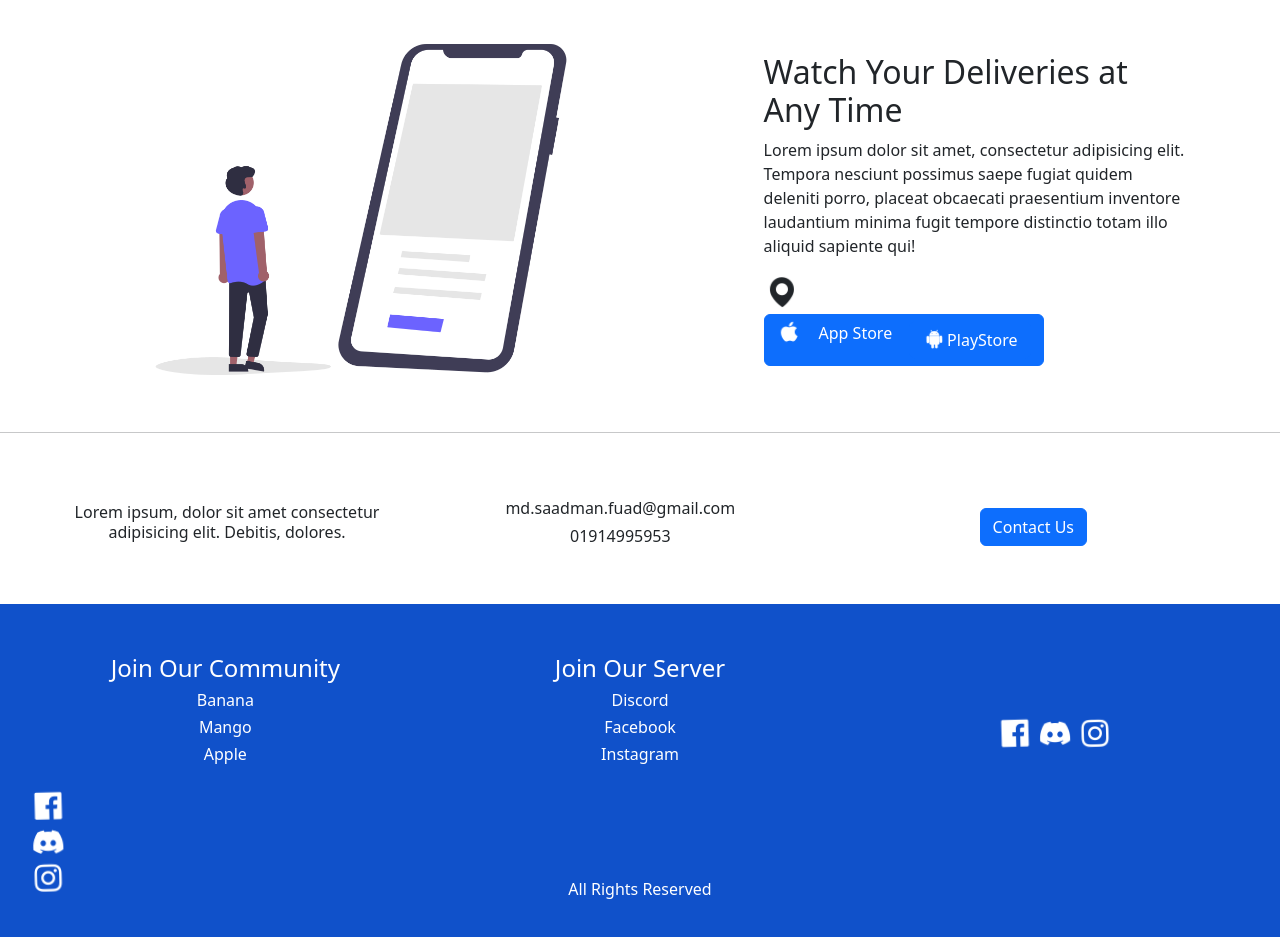
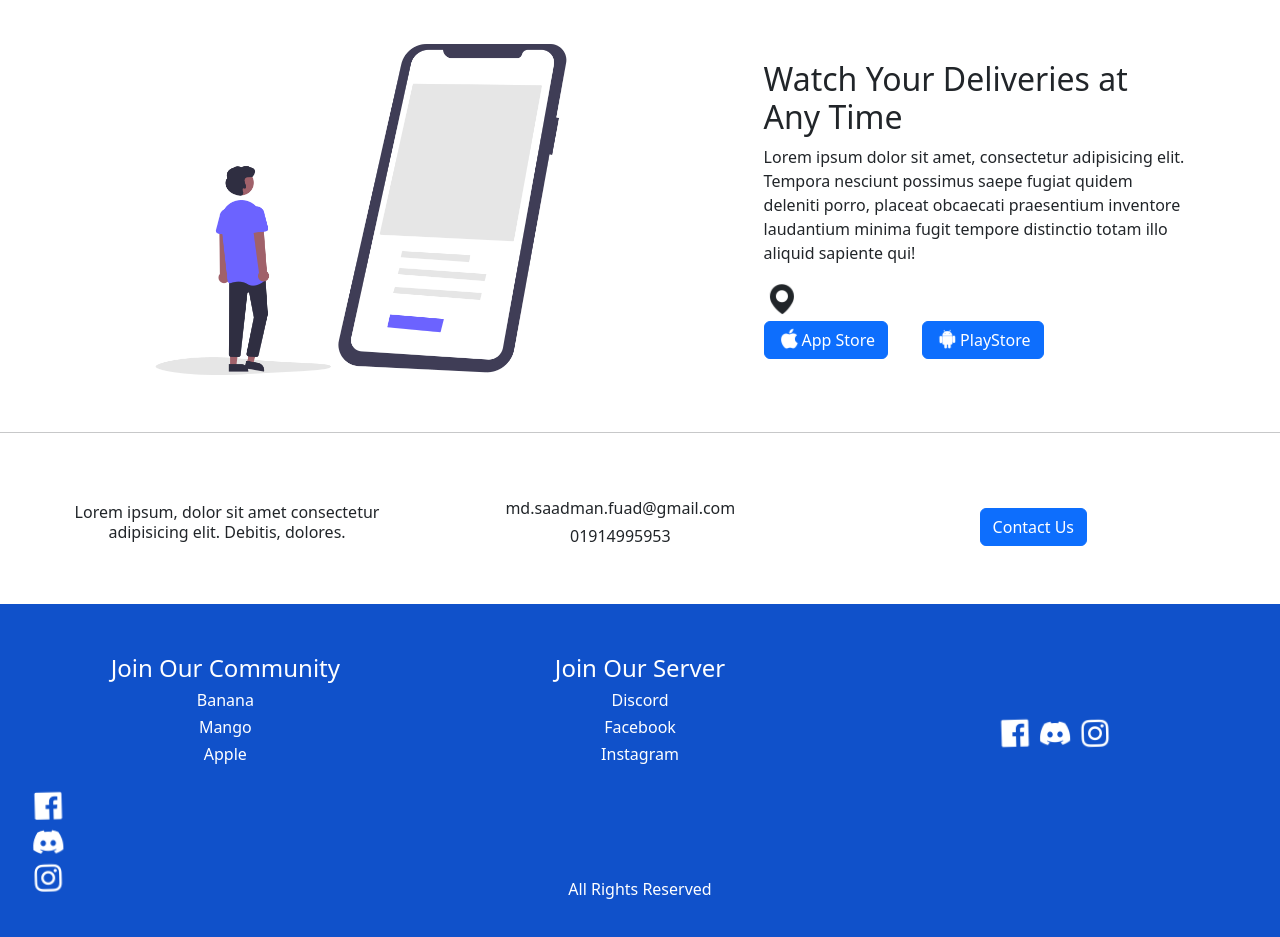
Before and after one commit to MD-Saadman-Fuad/page-display, a plain HTML site: page index.html in a window 1280 px wide. Shown: the part 1536-2473 px from the top of the page. Drawn offline with nearby package versions, Linux system fonts and the light colour scheme.

Commit message:
Update index.html

```diff
--- a/index.html
+++ b/index.html
@@ -125,7 +125,7 @@
                     placeat obcaecati praesentium inventore laudantium minima fugit tempore distinctio totam illo aliquid sapiente qui!</p>
                 <i class='bx bxs-map bx-md bx-tada' ></i>
                 <br>
-                <div style="display: flex; width: 280px; justify-content: space-between;>
+                <div style="display: flex; width: 280px; justify-content: space-between;">
                     <button type="button" class="btn btn-primary" data-bs-toggle="modal" data-bs-target="#exampleModal" style="display: flex;">
                         <i class='bx bxl-apple bx-sm bx-tada' ></i>App Store
                     </button>
```
